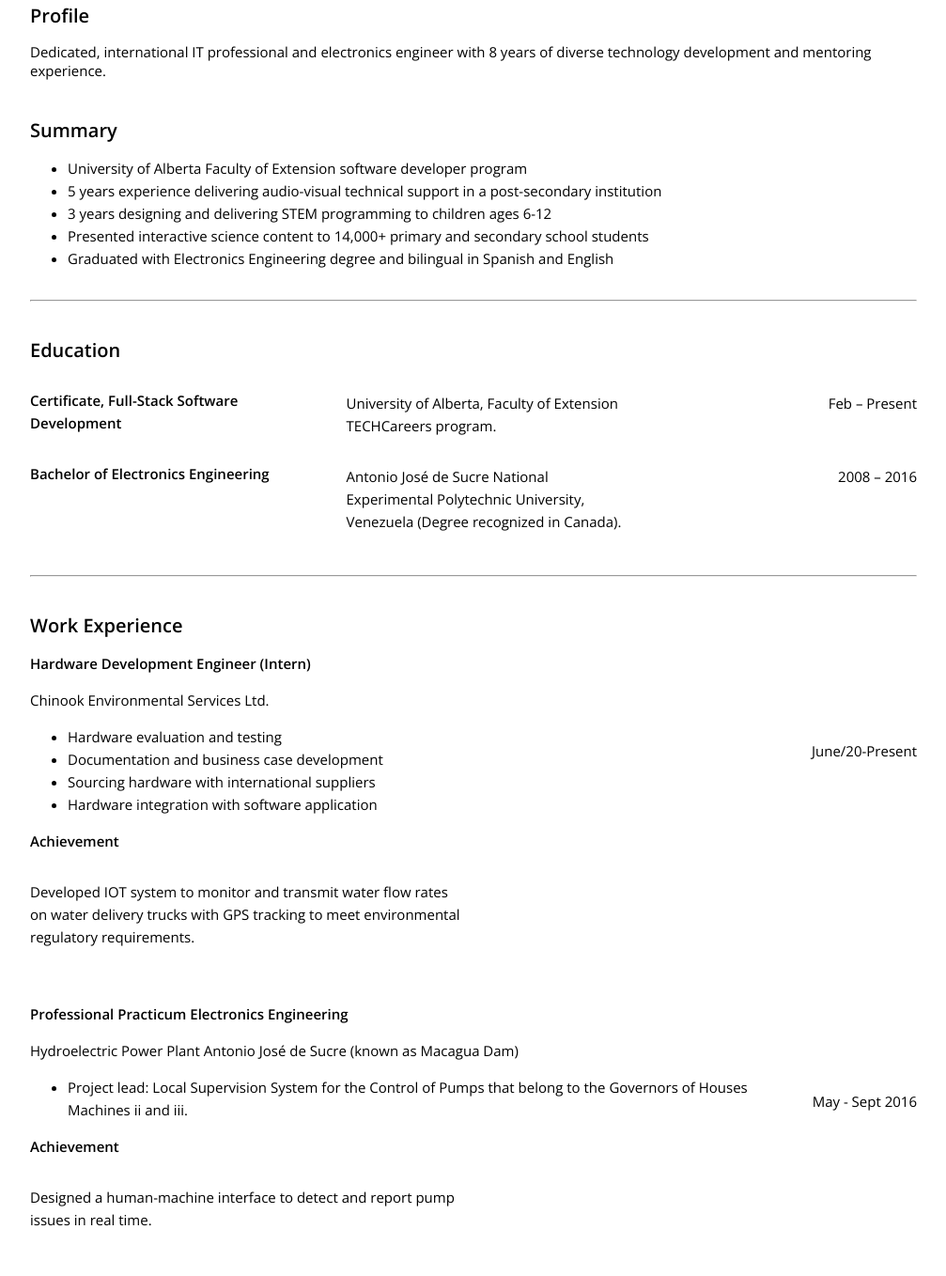
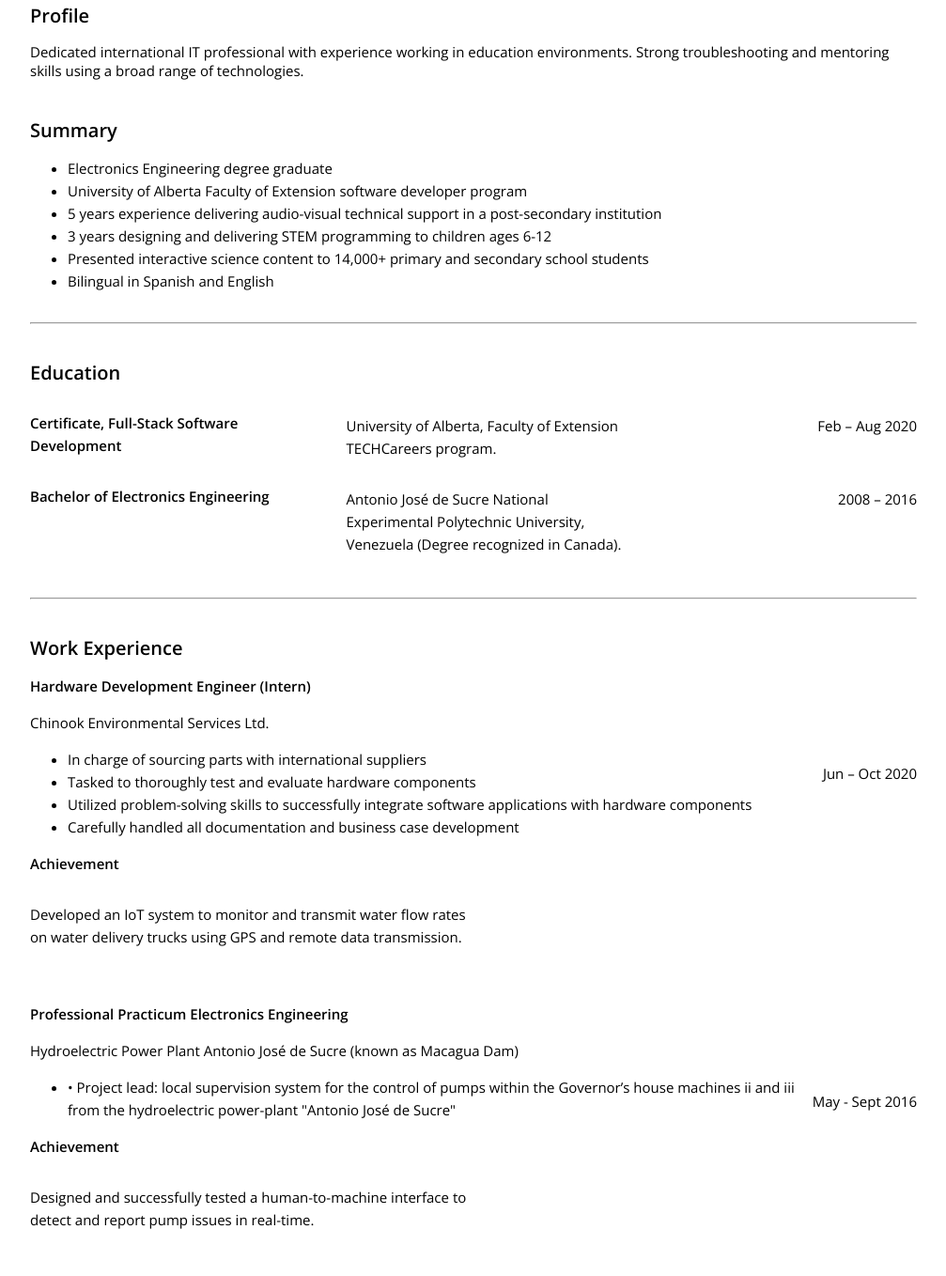
Before and after one commit to Cailenys/online-resume, a plain HTML site: page index.html in a window 1280 px wide. Shown: the part 165-1523 px from the top of the page at 94% size, without its empty margins (136-1143 px from the left). Drawn offline with nearby package versions, Linux system fonts and the light colour scheme.

Commit message:
The sections -Profile- and -Education- were upgraded

```diff
--- a/index.html
+++ b/index.html
@@ -46,12 +46,15 @@
 
         <div>
             <h1>Profile</h1>
-            <p>Dedicated, international IT professional and electronics engineer with 8 years of diverse technology development and mentoring experience.</p>
+            <p>Dedicated international IT professional with experience working in education environments. Strong troubleshooting and mentoring skills using a broad range of technologies.</p>
         </div>
 
         <div class="summary">
             <h1>Summary</h1>
             <ul>
+                <li>
+                    Electronics Engineering degree graduate
+                </li>
                 <li>
                     University of Alberta Faculty of Extension software developer program
                 </li>
@@ -67,7 +70,7 @@
                 </li>
 
                 <li>
-                    Graduated with Electronics Engineering degree and bilingual in Spanish and English
+                    Bilingual in Spanish and English
                 </li>
             </ul>
 
@@ -89,7 +92,7 @@
                     <p> University of Alberta, Faculty of Extension TECHCareers program. </p>
                 </div>
                 <aside>
-                    <p>Feb – Present </p>
+                    <p>Feb – Aug 2020</p>
                 </aside>
            </div>
 
@@ -119,22 +122,22 @@
             <div>
                 <p>Chinook Environmental Services Ltd.</p>
                 <aside>
-                    <p>June/20-Present</p>
+                    <p>Jun – Oct 2020</p>
                 </aside>
             </div>
 
             <ul>
                 <li>
-                    Hardware evaluation and testing
+                    In charge of sourcing parts with international suppliers
                 </li>
                 <li>
-                    Documentation and business case development
+                    Tasked to thoroughly test and evaluate hardware components
                 </li>
                 <li>
-                    Sourcing hardware with international suppliers
+                    Utilized problem-solving skills to successfully integrate software applications with hardware components
                 </li>
                 <li>
-                    Hardware integration with software application
+                    Carefully handled all documentation and business case development
                 </li>
             </ul>
 
@@ -143,7 +146,7 @@
             <div class="row">
                 <div class="achievement col span-1-of-2">
                     <p>
-                        Developed IOT system to monitor and transmit water flow rates on water delivery trucks with GPS tracking to meet environmental regulatory requirements.
+                        Developed an IoT system to monitor and transmit water flow rates on water delivery trucks using GPS and remote data transmission.
                     </p>
                 </div>
             </div>
@@ -159,15 +162,14 @@
                 </div>
                 <ul>
                     <li>
-                        Project lead: Local Supervision System for the Control of Pumps that belong to the Governors
-                        of Houses Machines ii and iii.
+                        •	Project lead: local supervision system for the control of pumps within the Governor’s house machines ii and iii from the hydroelectric power-plant "Antonio José de Sucre"
                     </li>
                 </ul>
 
             <h3>Achievement</h3>
             <div class="row">
                 <div class="achievement col span-1-of-2">
-                    <p>Designed a human-machine interface to detect and report pump issues in real time.
+                    <p>Designed and successfully tested a human-to-machine interface to detect and report pump issues in real-time.
                     </p>
                 </div>
             </div>
```
